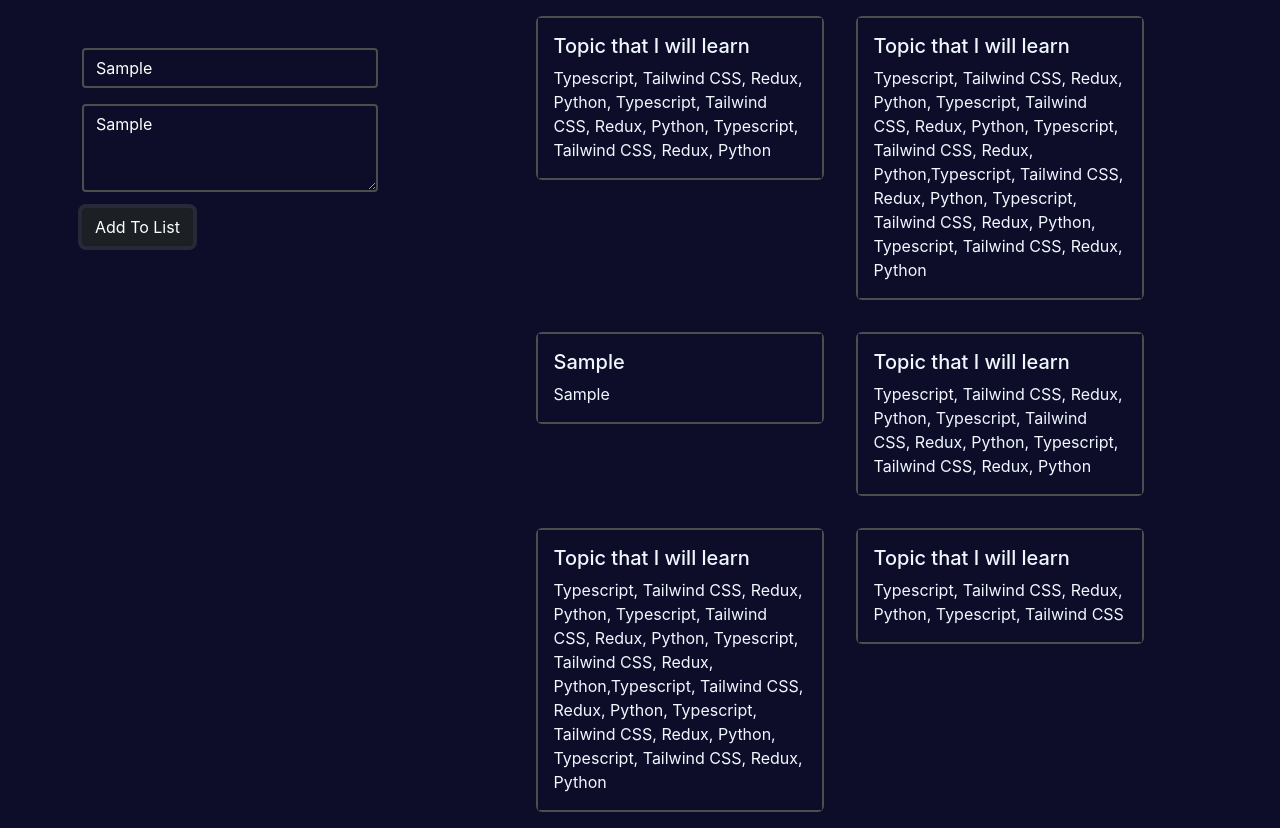
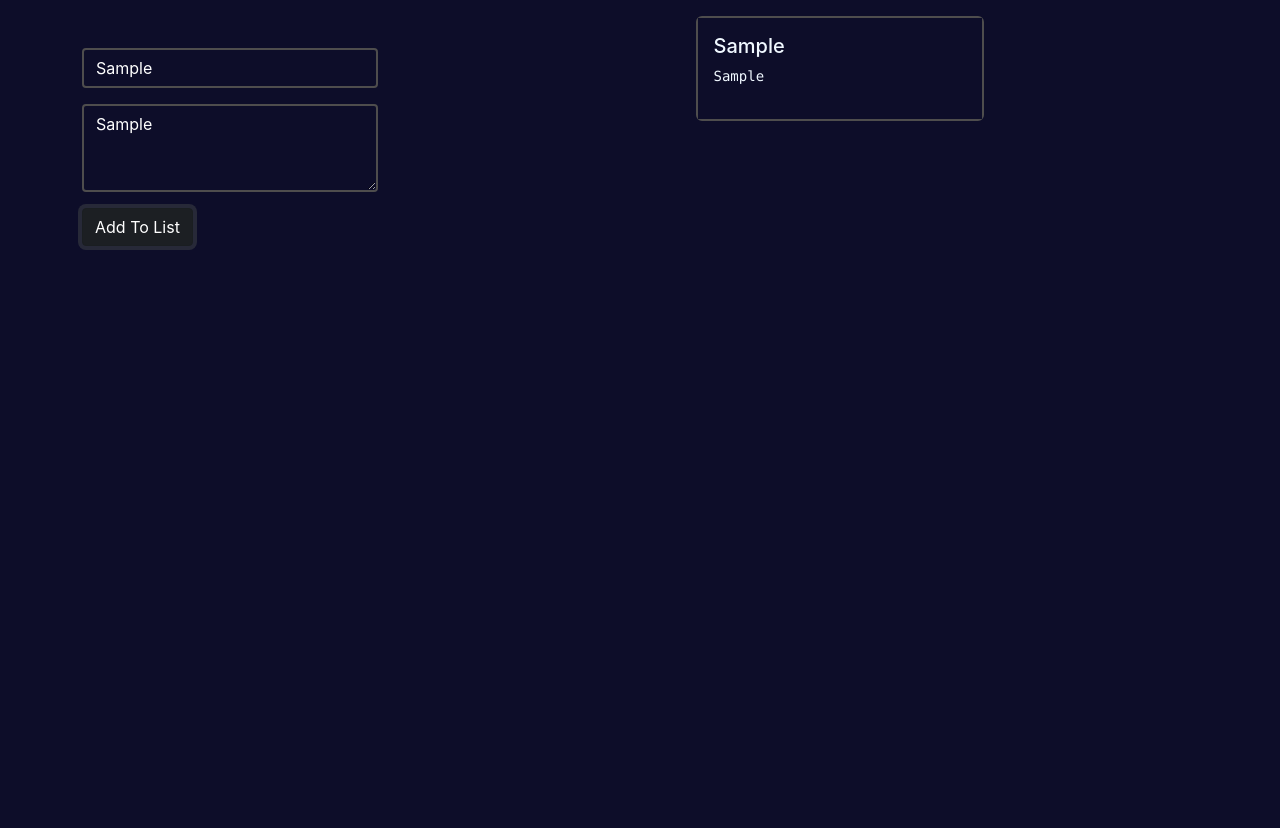
Before and after one commit to SakibNoman/draft-book, a React (Create React App) app: page / in a window 1280 px wide. Both pictures are taken after typing "Sample", "Sample" into the empty fields and a click on the button "Add To List". After the commit the page ends 800 px from the top, so only its background shows below. Built offline with nearby package versions, Linux system fonts and the light colour scheme.

Commit message:
pre text

```diff
--- a/src/components/DraftCard/DraftCard.tsx
+++ b/src/components/DraftCard/DraftCard.tsx
@@ -5,14 +5,16 @@
 interface IProps {
   title: string;
   description: string;
+  dateTime: string;
 }
 
-const DraftCard = ({ title, description }: IProps) => {
+const DraftCard = ({ title, description, dateTime }: IProps) => {
   return (
     <Card className="m-3 custom-card" style={{ width: "18rem" }}>
       <Card.Body>
+        {/* <Card.Text><small>{dateTime}</small></Card.Text> */}
         <Card.Title>{title}</Card.Title>
-        <Card.Text>{description}</Card.Text>
+        <Card.Text>{<pre>{description}</pre>}</Card.Text>
       </Card.Body>
     </Card>
   );
--- a/src/components/Home/Home.css
+++ b/src/components/Home/Home.css
@@ -16,6 +16,6 @@
   z-index: 111;
 }
 .body-area {
-  flex-wrap: wrap;
+  /* flex-wrap: wrap; */
   margin-left: 30%;
 }
--- a/src/components/Home/Home.tsx
+++ b/src/components/Home/Home.tsx
@@ -14,23 +14,9 @@
     description: "",
   });
 
-  const [draftList, setDraftList] = useState<IDraft[]>([
-    {
-      title: "Topic that I will learn",
-      description:
-        "Typescript, Tailwind CSS, Redux, Python, Typescript, Tailwind CSS, Redux, Python, Typescript, Tailwind CSS, Redux, Python",
-    },
-    {
-      title: "Topic that I will learn",
-      description:
-        "Typescript, Tailwind CSS, Redux, Python, Typescript, Tailwind CSS, Redux, Python, Typescript, Tailwind CSS, Redux, Python,Typescript, Tailwind CSS, Redux, Python, Typescript, Tailwind CSS, Redux, Python, Typescript, Tailwind CSS, Redux, Python",
-    },
-    {
-      title: "Topic that I will learn",
-      description:
-        "Typescript, Tailwind CSS, Redux, Python, Typescript, Tailwind CSS",
-    },
-  ]);
+  const [pinned, setPinned] = useState<IDraft[]>([]);
+
+  const [draftList, setDraftList] = useState<IDraft[]>([]);
 
   const onClick = () => {
     setDraftList([draft, ...draftList]);
@@ -74,13 +60,34 @@
           </Button>
         </Form>
       </div>
-      <div className="justify-content-center d-flex body-area col-md-9">
+      <div className="justify-content-center d-flex flex-column body-area col-md-9">
+        {pinned.length === 0 ? (
+          ""
+        ) : (
+          <div className="justify-content-center d-flex flex-wrap border-bottom border-3 border-secondary">
+            <h4 className="text-secondary">Pinned</h4>
             {draftList.map((each) =>
               each.title.length > 0 ? (
                 <DraftCard
                   title={each.title}
                   description={each.description}
                   key={each.title}
+                  dateTime={new Date().toLocaleString()}
+                ></DraftCard>
+              ) : (
+                ""
+              )
+            )}
+          </div>
+        )}
+        <div className="justify-content-center d-flex flex-wrap">
+          {draftList.map((each) =>
+            each.title.length > 0 ? (
+              <DraftCard
+                title={each.title}
+                description={each.description}
+                key={each.title}
+                dateTime={new Date().toLocaleString()}
               ></DraftCard>
             ) : (
               ""
@@ -88,6 +95,7 @@
           )}
         </div>
       </div>
+    </div>
   );
 };
 
```
Lines whose indentation alone changed are shown as unchanged.
